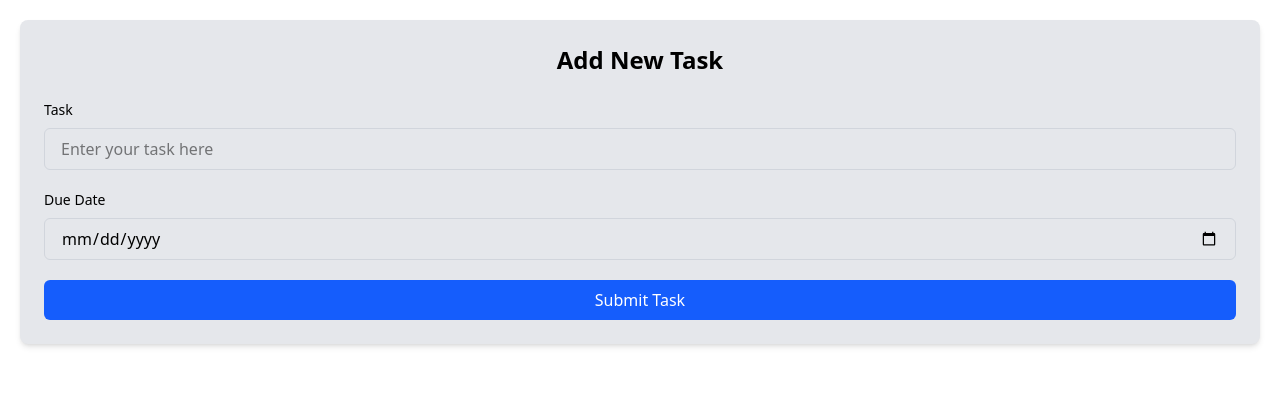
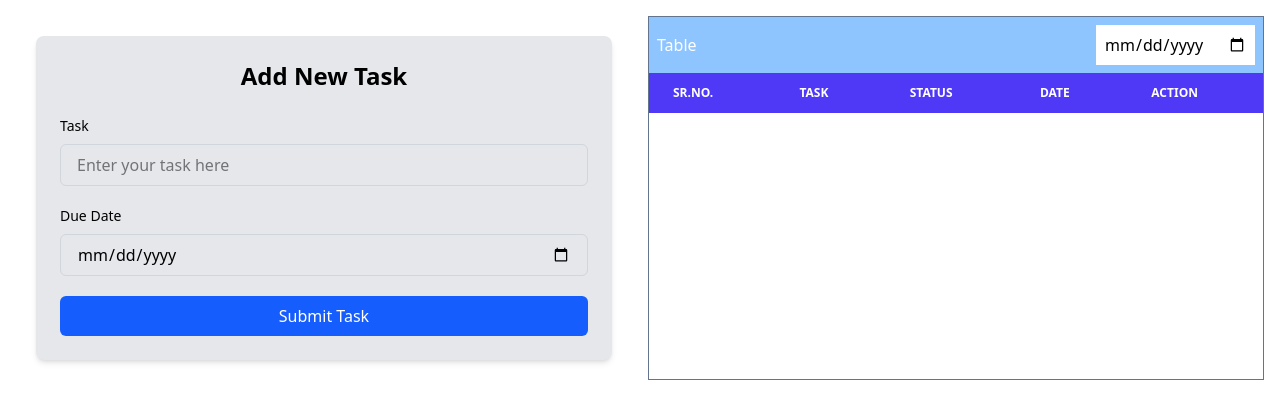
Before and after one commit to sarangBaraskar/TO-DO-LIST, a React (Vite) app: page / in a window 1280 px wide. Shown: the top 418 px of the page. Built offline with nearby package versions, Linux system fonts and the light colour scheme.

Commit message:
first commit

```diff
--- a/src/App.jsx
+++ b/src/App.jsx
@@ -2,7 +2,7 @@
 import './App.css'
 import { ToastContainer } from 'react-toastify'
 import { Route, Routes } from 'react-router'
-import Todoform from './component/Todoform'
+import Todopage from './pages/todopage'
 
 function App() {
 
@@ -10,7 +10,7 @@ function App() {
   return (
     <>
       <Routes>
-        <Route path="/" element={<Todoform/>}/>
+        <Route path="/" element={<Todopage/>}/>
       </Routes>
       <ToastContainer />
 
--- a/src/pages/Todopage.jsx
+++ b/src/pages/Todopage.jsx
@@ -1,7 +1,8 @@
 import { useState } from 'react';
+import { toast } from 'react-toastify';
 import Todoform from '../component/Todoform';
-import { toast } from 'react-toastify';
 import Todoiteams from '../component/Todoiteams';
+
 
 
 export default function Todopage() {
```
